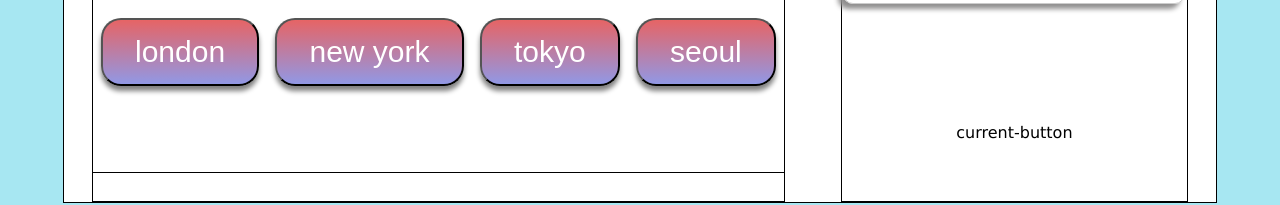
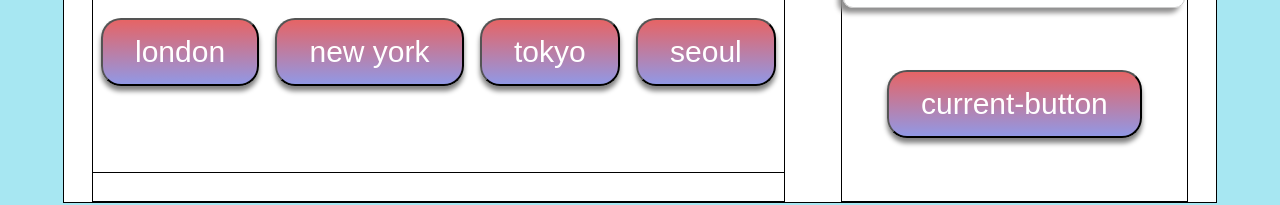
Before and after one commit to jjhoooon/weather-app, a React (Create React App) app: page / in a window 1280 px wide. Shown: the part 558-763 px from the top of the page. Built offline with nearby package versions, Linux system fonts and the light colour scheme; no server answers.

Commit message:
[Add] -> getCurrentLocation by current-button

```diff
--- a/src/App.css
+++ b/src/App.css
@@ -46,7 +46,7 @@ body {
 .right-container {
   display: flex;
   flex-direction: column;
-  justify-content: space-around;
+  justify-content: space-evenly;
   align-items: center;
   width: 30%;
   border: 1px solid black;
--- a/src/App.js
+++ b/src/App.js
@@ -30,12 +30,14 @@ function App() {
   const [loading, setLoading] = useState(false)
 
   const getCurrentLocation = () => {
+    setLoading(true)
     navigator.geolocation.getCurrentPosition((position) => {
       let lat = position.coords.latitude
       let lon = position.coords.longitude
       let weatherInfo = getWeatherByLocation(lat, lon)
       console.log(weatherInfo)
     })
+    setLoading(false)
   }
 
   const getWeatherByLocation = async (latitude, longitude) => {
@@ -78,7 +80,7 @@ function App() {
         </div>
         <div className='right-container'>
           <WeatherBox className='weather-info' weather={weather} loading={loading} />
-          <div className='current-button'>current-button</div>
+          <button className='current-button' onClick={() => getCurrentLocation()}>current-button</button>
         </div>
       </div>
     </div >
```
